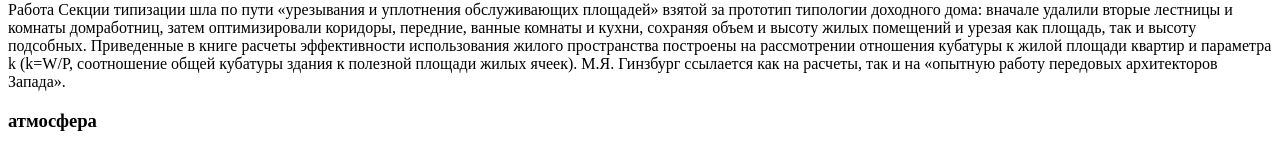
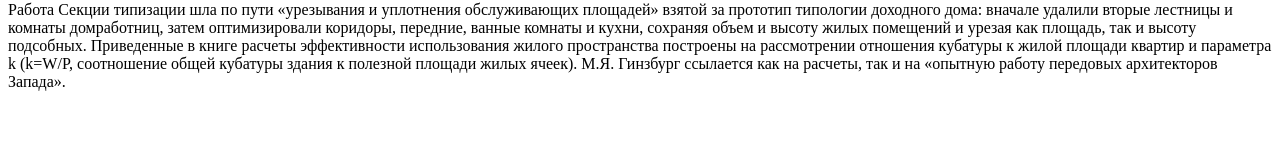
Before and after one commit to alyaskana/narkomfin, a plain HTML site: page index.html in a window 1280 px wide. Shown: the part 647-797 px from the top of the page. Drawn offline with Linux system fonts and the light colour scheme.

Commit message:
delete h3

```diff
--- a/index.html
+++ b/index.html
@@ -18,6 +18,5 @@
         <h3>Идеология</h3>
         <p>Идеи, связанные с планировочной и объемной структурой, также как и с функциональным наполнением дома, изложены в книге М.Я. Гинзбурга «Жилище», где работе Секции типизации посвящена одна глава, а дому Наркомфина — три главы[11]; идеология дома также была озвучена М.Я. Гинзбургом на пленуме Стройкома[1]. Согласно М.Я. Гинзбургу, анализ типов жилья в доходном доме показывает, что его «экономический эффект» был более высоким, чем «массовое жилищное строительство Москвы первых лет после революции» (т.н. моссоветское строительство).</p>
         <p>Работа Секции типизации шла по пути «урезывания и уплотнения обслуживающих площадей» взятой за прототип типологии доходного дома: вначале удалили вторые лестницы и комнаты домработниц, затем оптимизировали коридоры, передние, ванные комнаты и кухни, сохраняя объем и высоту жилых помещений и урезая как площадь, так и высоту подсобных. Приведенные в книге расчеты эффективности использования жилого пространства построены на рассмотрении отношения кубатуры к жилой площади квартир и параметра k (k=W/P, соотношение общей кубатуры здания к полезной площади жилых ячеек). М.Я. Гинзбург ссылается как на расчеты, так и на «опытную работу передовых архитекторов Запада».</p>
-        <h3>атмосфера</h3>
     </body>
 </html>
```
